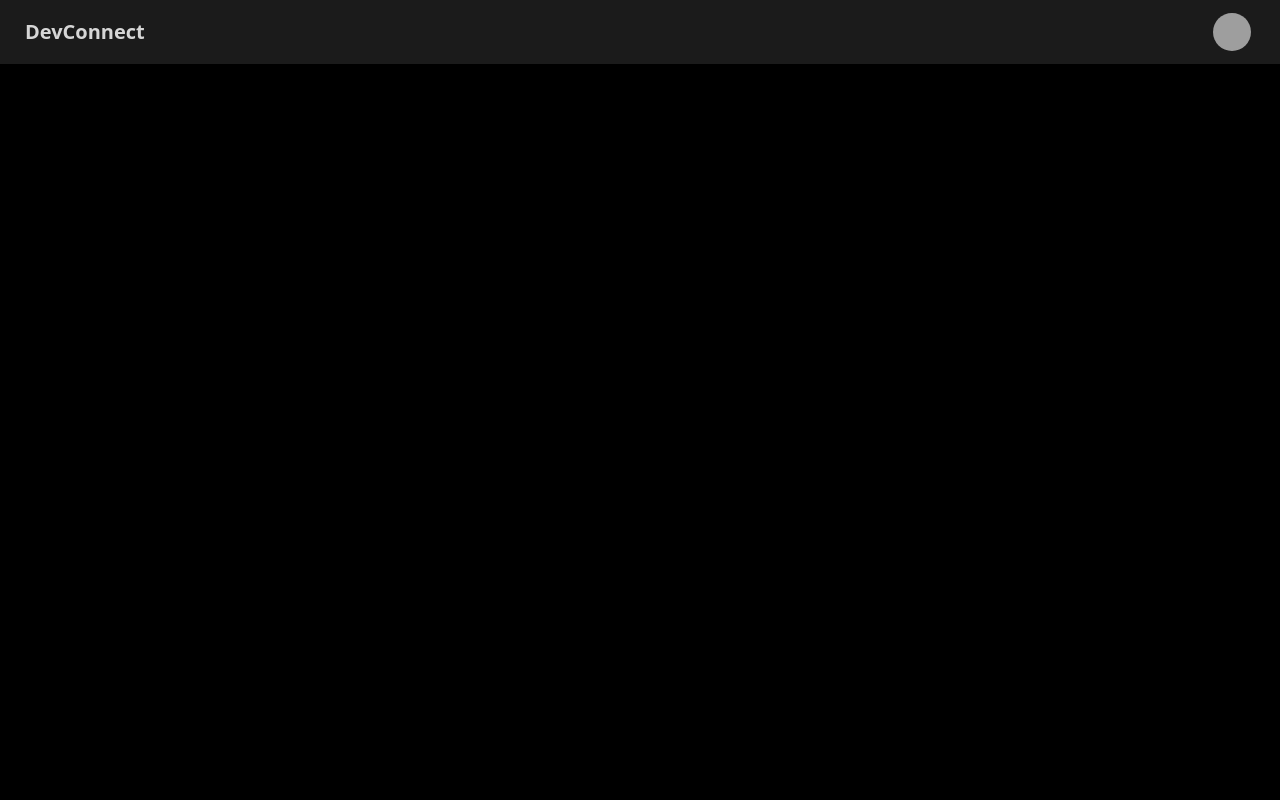
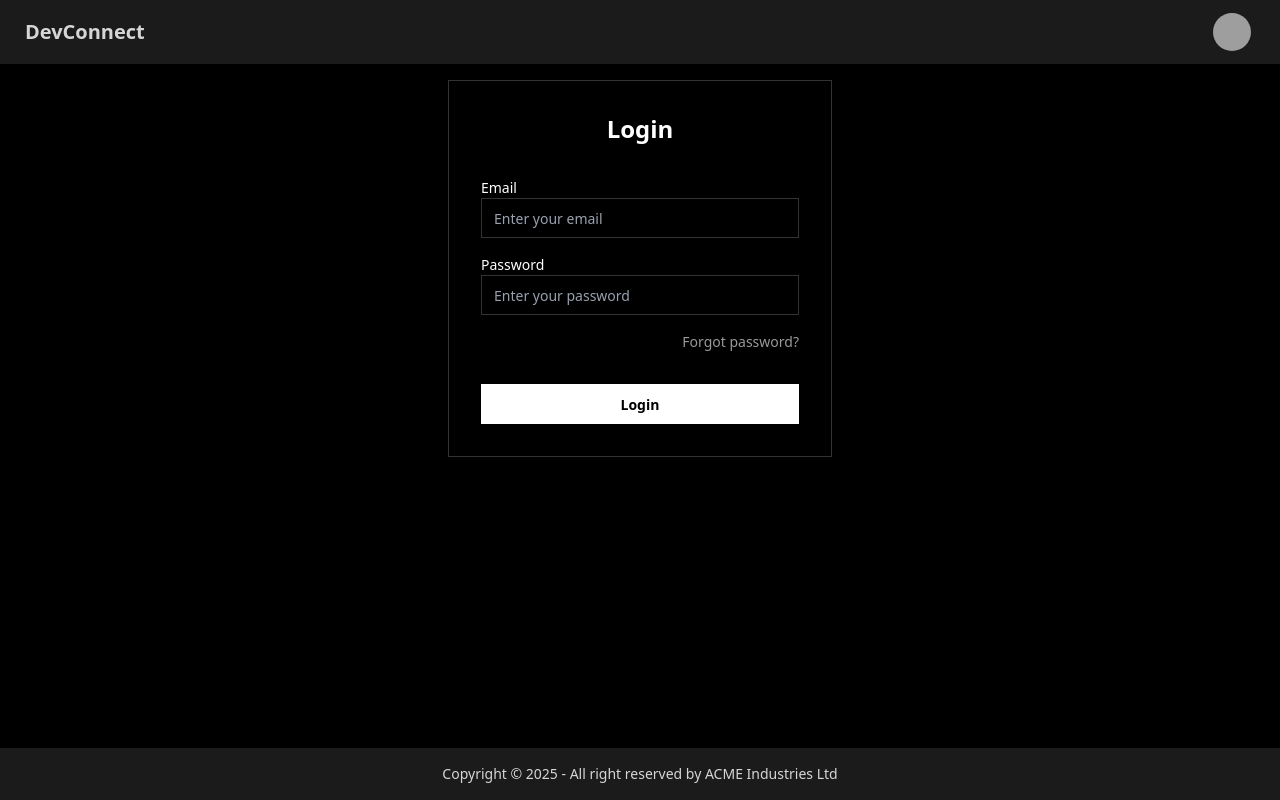
Before and after one commit to thepratham21/DevConnect-frontend, a React (Vite) app: page /login in a window 1280 px wide. Built offline with nearby package versions, Linux system fonts and the light colour scheme; grey boxes are pictures that could not be loaded.

Commit message:
Login page

```diff
--- a/package.json
+++ b/package.json
@@ -10,9 +10,12 @@
     "preview": "vite preview"
   },
   "dependencies": {
+    "@reduxjs/toolkit": "^2.9.0",
     "@tailwindcss/vite": "^4.1.14",
+    "axios": "^1.12.2",
     "react": "^19.1.1",
     "react-dom": "^19.1.1",
+    "react-router-dom": "^7.9.3",
     "tailwindcss": "^4.1.14"
   },
   "devDependencies": {
--- a/src/App.jsx
+++ b/src/App.jsx
@@ -1,39 +1,27 @@
+import { BrowserRouter, Route, Routes } from "react-router-dom"
 
+import Body from "./Body"
+import Login from "./Login"
 
 function App() {
 
 
   return (
     <>
-      <div className="navbar bg-base-300 shadow-sm">
-        <div className="flex-1">
-          <a className="btn btn-ghost text-xl">DevConnect</a>
-        </div>
-        <div className="flex gap-2">
+      <BrowserRouter basename="/">
+        <Routes>
+          <Route path="/" element={<Body/>}>
 
-          <div className="dropdown dropdown-end mx-5">
-            <div tabIndex={0} role="button" className="btn btn-ghost btn-circle avatar">
-              <div className="w-10 rounded-full">
-                <img
-                  alt="Tailwind CSS Navbar component"
-                  src="https://img.daisyui.com/images/stock/photo-1534528741775-53994a69daeb.webp" />
-              </div>
-            </div>
-            <ul
-              tabIndex={0}
-              className="menu menu-sm dropdown-content bg-base-100 rounded-box z-1 mt-3 w-52 p-2 shadow">
-              <li>
-                <a className="justify-between">
-                  Profile
+            <Route path="/login" element={<Login/>}></Route>
 
-                </a>
-              </li>
-              <li><a>Settings</a></li>
-              <li><a>Logout</a></li>
-            </ul>
-          </div>
-        </div>
-      </div>
+
+          </Route>
+
+        </Routes>
+
+      </BrowserRouter>
+
+
     </>
   )
 }
--- /dev/null
+++ b/src/Body.jsx
@@ -0,0 +1,20 @@
+import React from 'react'
+import NavBar from './NavBar'
+import Login from './Login'
+import { Outlet } from 'react-router-dom'
+import Footer from './Footer'
+
+const Body = () => {
+    return (
+        <>
+            <div>
+                <NavBar />
+                <Outlet/>
+                <Footer/>
+            </div>
+
+        </>
+    )
+}
+
+export default Body
--- /dev/null
+++ b/src/Footer.jsx
@@ -0,0 +1,16 @@
+import React from 'react'
+
+const Footer = () => {
+    return (
+        <>
+
+            <footer className="footer sm:footer-horizontal footer-center bg-base-300 text-base-content p-4 fixed bottom-0">
+                <aside>
+                    <p>Copyright © {new Date().getFullYear()} - All right reserved by ACME Industries Ltd</p>
+                </aside>
+            </footer>
+        </>
+    )
+}
+
+export default Footer
--- /dev/null
+++ b/src/Login.jsx
@@ -0,0 +1,86 @@
+import axios from 'axios';
+import React, { useState } from 'react'
+
+const Login = () => {
+
+    const [email, setEmail] = useState("");
+    const [password, setPassword] = useState("");
+
+    const handleLogin = async () => {
+        try{
+            const res = await axios.post("http://localhost:7000/login", {
+            email,
+            password,
+        },
+        {
+            withCredentials:true
+        }
+    );
+        }catch(err){
+            console.error(err);
+        }
+    }
+
+    return (
+        <>
+            <div className=" bg-black flex items-center justify-center p-4">
+                <div className="card bg-black border border-white/20 w-96">
+                    <div className="card-body p-8">
+                        {/* Title */}
+                        <h2 className="card-title justify-center text-2xl font-bold text-white mb-6">
+                            Login
+                        </h2>
+
+                        {/* Form */}
+                        <div className="space-y-4">
+                            {/* Email Field */}
+                            <div className="form-control">
+                                <label className="label">
+                                    <span className="label-text text-white">Email</span>
+                                </label>
+                                <input
+                                    type="email"
+                                    value={email}
+                                    onChange={(e) => setEmail (e.target.value)}
+                                    placeholder="Enter your email"
+                                    className="input bg-black border border-white/20 text-white placeholder-gray-400 focus:border-white/40 focus:outline-none transition-all duration-200"
+                                />
+                            </div>
+
+                            {/* Password Field */}
+                            <div className="form-control">
+                                <label className="label">
+                                    <span className="label-text text-white">Password</span>
+                                </label>
+                                <input
+                                    type="password"
+                                    value={password}
+                                    onChange={(e) => setPassword(e.target.value)}
+                                    placeholder="Enter your password"
+                                    className="input bg-black border border-white/20 text-white placeholder-gray-400 focus:border-white/40 focus:outline-none transition-all duration-200"
+                                />
+                            </div>
+                        </div>
+
+                        {/* Forgot password */}
+                        <div className="text-right mt-2">
+                            <a href="#" className="text-white/60 hover:text-white text-sm transition-colors duration-200">
+                                Forgot password?
+                            </a>
+                        </div>
+
+                        {/* Login Button */}
+                        <div className="card-actions justify-center mt-6">
+                            <button className="btn btn-primary w-full bg-white text-black hover:bg-white/90 border-none font-semibold" onClick={handleLogin}>
+                                Login
+                            </button>
+
+                        </div>
+                    </div>
+                </div>
+            </div>
+        </>
+    )
+}
+
+export default Login
--- /dev/null
+++ b/src/NavBar.jsx
@@ -0,0 +1,39 @@
+import React from 'react'
+
+const NavBar = () => {
+    return (
+        <>
+            <div className="navbar bg-base-300 shadow-sm">
+                <div className="flex-1">
+                    <a className="btn btn-ghost text-xl">DevConnect</a>
+                </div>
+                <div className="flex gap-2">
+
+                    <div className="dropdown dropdown-end mx-5">
+                        <div tabIndex={0} role="button" className="btn btn-ghost btn-circle avatar">
+                            <div className="w-10 rounded-full">
+                                <img
+                                    alt="Tailwind CSS Navbar component"
+                                    src="https://img.daisyui.com/images/stock/photo-1534528741775-53994a69daeb.webp" />
+                            </div>
+                        </div>
+                        <ul
+                            tabIndex={0}
+                            className="menu menu-sm dropdown-content bg-base-100 rounded-box z-1 mt-3 w-52 p-2 shadow">
+                            <li>
+                                <a className="justify-between">
+                                    Profile
+
+                                </a>
+                            </li>
+                            <li><a>Settings</a></li>
+                            <li><a>Logout</a></li>
+                        </ul>
+                    </div>
+                </div>
+            </div>
+        </>
+    )
+}
+
+export default NavBar
```
Also changed, not shown: 2 other files (tests, documents, lock files or other folders).
